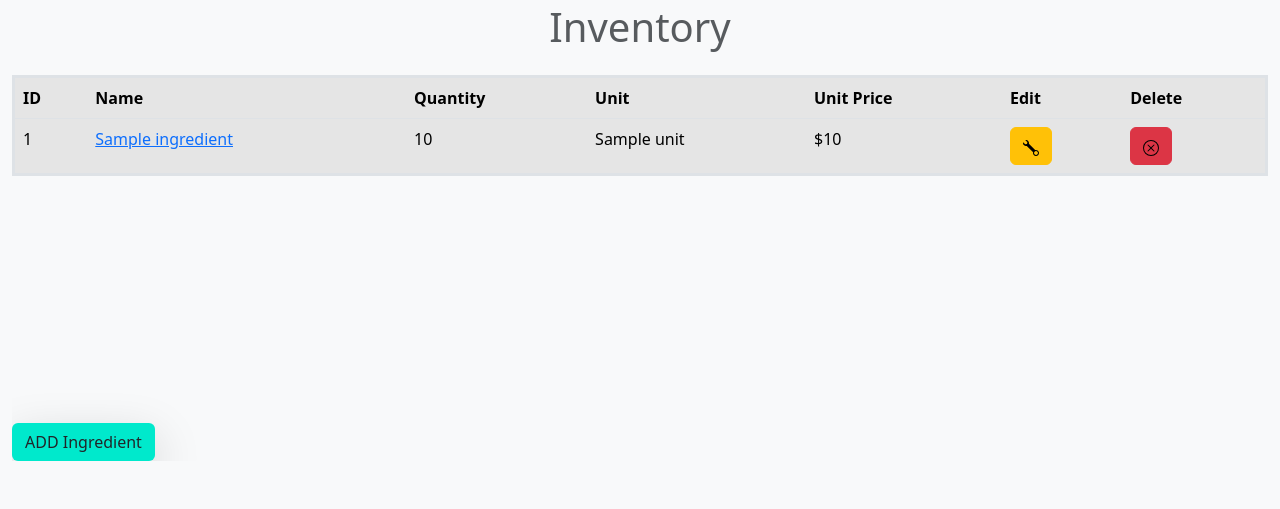
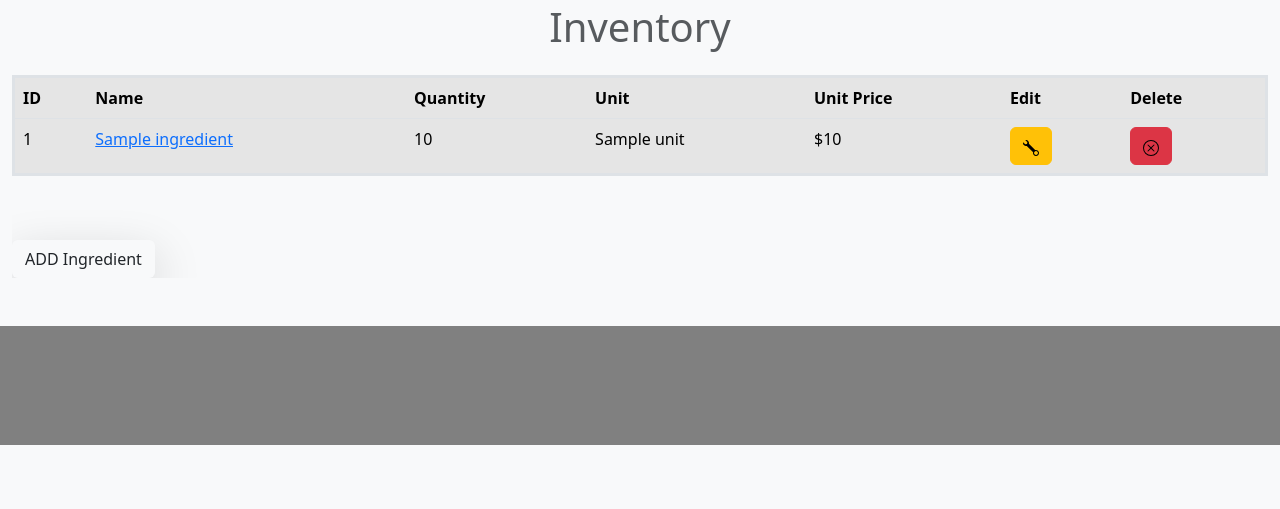
Before and after one commit to tylerchenoweth/Django_Delights, a Django app: template inventory/templates/inventory/ingredient.html in a window 1280 px wide. Shown: the part 355-864 px from the top of the page. After the commit the page ends 800 px from the top, so only its background shows below. Run offline with Django 3.2, Linux system fonts and the light colour scheme; the template is opened without the code that fills it: most values are stand-ins (such as "Sample title", 1, 10 or a date in 2020); some libraries are stand-ins or nearby versions.

Commit message:
moved the table style elements to style.css

```diff
--- a/inventory/templates/inventory/ingredient.html
+++ b/inventory/templates/inventory/ingredient.html
@@ -8,10 +8,10 @@
 <h1 class="text-center text-muted my-4"> Inventory </h1>
 
 <div class="table-responsive">
-    <div style="overflow: auto; height:300px;">
+    <div class="table-inner-div">
         <table class="table table-striped table-active" >
 
-        <thead class="bg-active" style="position: sticky; top: 0; background-color: #dfe0e1;">
+        <thead class="bg-active">
             <th> ID </th>
             <th> Name </th>
             <th> Quantity </th>
@@ -45,7 +45,7 @@
 
     <br><br>
 
-    <a class="btn shadow-lg" style="background-color: #00e9cc;" href="{% url 'ingredientcreate' %}">
+    <a class="btn shadow-lg  add_btn " href="{% url 'ingredientcreate' %}">
         ADD Ingredient
     </a>
 </div>
```
